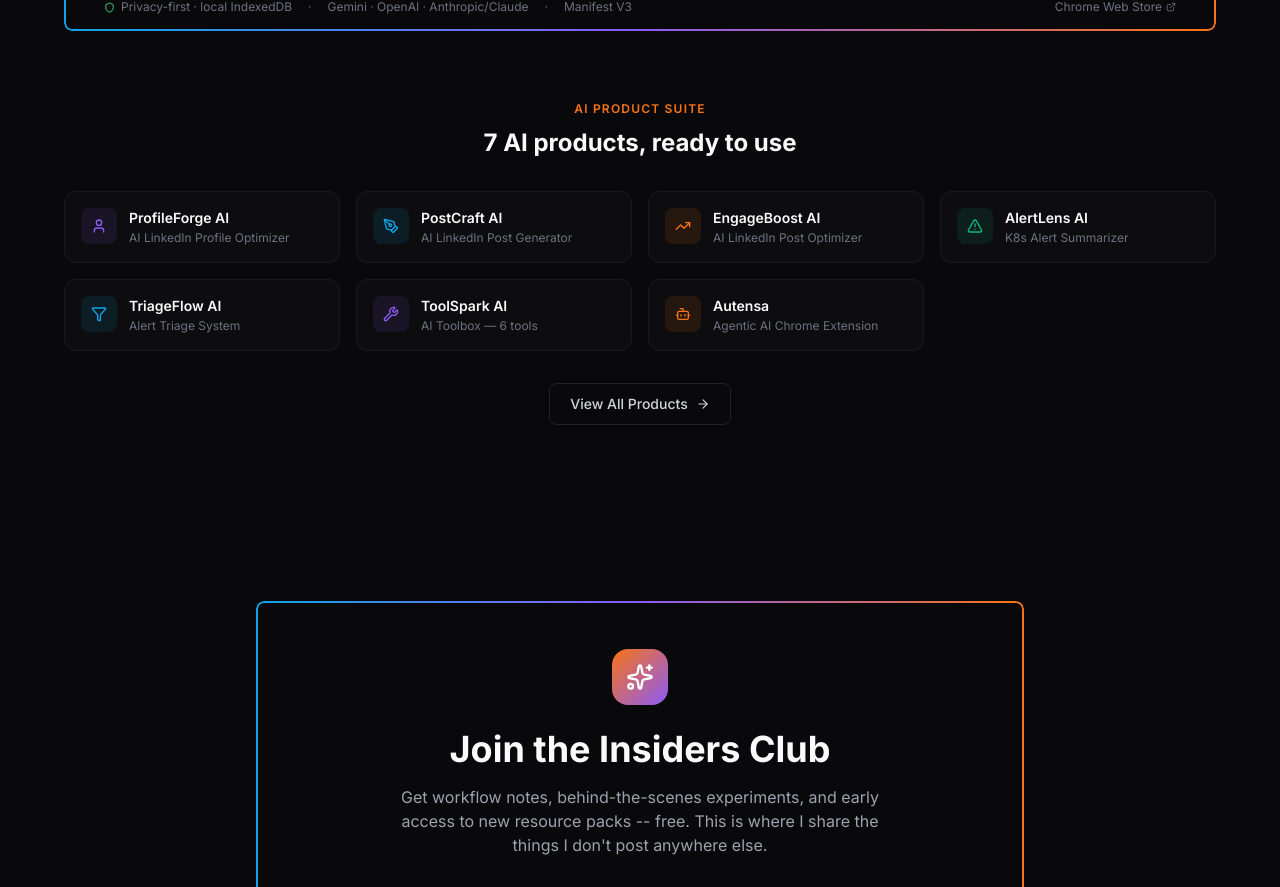
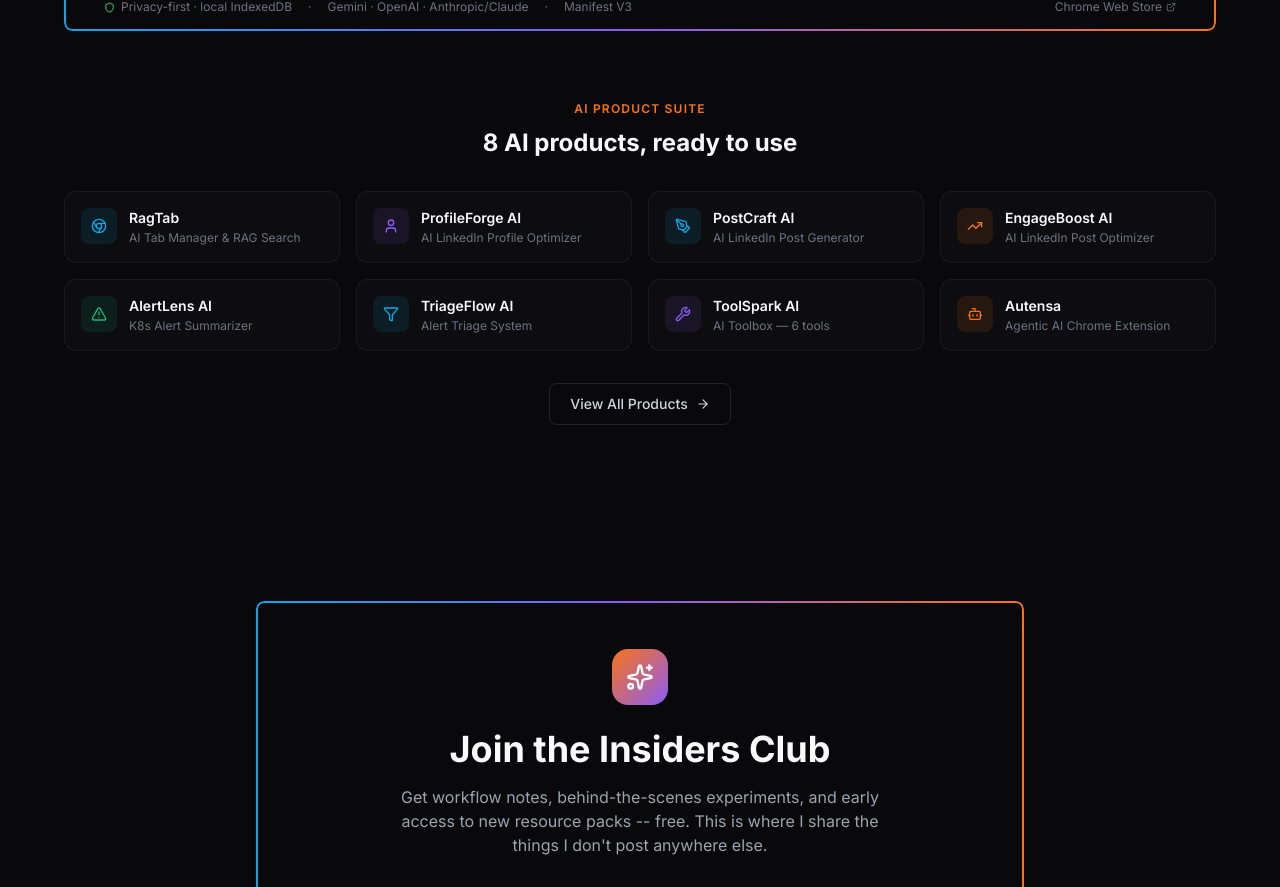
Before and after one commit to kalavathiramarao76-ui/AiSurgent, a React (Vite) app: page / in a window 1280 px wide. Shown: the part 4198-5085 px from the top of the page. Built offline with nearby package versions, Linux system fonts and the light colour scheme; no server answers.

Commit message:
Add RagTab to AI Product Suite — now 8 products total
- RagTab added as first product in the grid
- Chrome Web Store link for RagTab
- Updated count to 8 products on home + products pages

```diff
--- a/src/components/ProductsHighlight.jsx
+++ b/src/components/ProductsHighlight.jsx
@@ -143,12 +143,13 @@ export default function ProductsHighlight() {
               AI Product Suite
             </span>
             <h3 className="text-2xl font-bold mt-2">
-              7 AI products, ready to use
+              8 AI products, ready to use
             </h3>
           </div>
 
           <div className="grid grid-cols-1 sm:grid-cols-2 lg:grid-cols-4 gap-4">
             {[
+              { name: 'RagTab', desc: 'AI Tab Manager & RAG Search', icon: Chrome, color: 'text-aiblue', bg: 'bg-aiblue/10', url: 'https://chromewebstore.google.com/detail/jabiidnhodnkkjfkohgpdddeakhfabdk' },
               { name: 'ProfileForge AI', desc: 'AI LinkedIn Profile Optimizer', icon: User, color: 'text-aipurple', bg: 'bg-aipurple/10', url: 'https://ai-linkedin-profile-optimizer.vercel.app' },
               { name: 'PostCraft AI', desc: 'AI LinkedIn Post Generator', icon: PenTool, color: 'text-aiblue', bg: 'bg-aiblue/10', url: 'https://ai-linkedin-post-generator-teal.vercel.app' },
               { name: 'EngageBoost AI', desc: 'AI LinkedIn Post Optimizer', icon: TrendingUp, color: 'text-aiorange', bg: 'bg-aiorange/10', url: 'https://ai-linkedin-post-optimizer.vercel.app' },
--- a/src/pages/Products.jsx
+++ b/src/pages/Products.jsx
@@ -358,6 +358,18 @@ const PRODUCTS_SCHEMAS = [
 ]
 
 const aiProducts = [
+  {
+    name: 'RagTab',
+    tagline: 'AI Tab Manager & RAG Search',
+    icon: Chrome,
+    color: 'text-aiblue',
+    borderColor: 'border-aiblue/20',
+    bgColor: 'bg-aiblue/10',
+    web: null,
+    mobile: null,
+    chrome: 'https://chromewebstore.google.com/detail/jabiidnhodnkkjfkohgpdddeakhfabdk',
+    features: ['RAG search across open tabs', 'Full tab manager with bulk actions', '100% private — local IndexedDB', 'Gemini, OpenAI & Claude support'],
+  },
   {
     name: 'ProfileForge AI',
     tagline: 'AI LinkedIn Profile Optimizer',
@@ -845,13 +857,13 @@ export default function Products() {
         <div className="mb-20">
           <div className="text-center mb-12" data-aos="fade-up">
             <span className="text-xs uppercase tracking-widest text-aiorange font-semibold">
-              AI Product Suite
+              Our Products
             </span>
             <h2 className="text-2xl sm:text-3xl font-bold mt-3 mb-4">
-              7 AI products, ready to use
+              8 AI-powered products, ready to use
             </h2>
             <p className="text-gray-400 max-w-2xl mx-auto">
-              Beyond RagTab, we build and ship production-ready AI tools across Web, Mobile, and Chrome Extension platforms.
+              Production-ready AI tools across Web, Mobile, and Chrome Extension platforms — built for professionals, SRE teams, and content creators.
             </p>
           </div>
 
```
Also changed, not shown: 1 other file (tests, documents, lock files or other folders).
